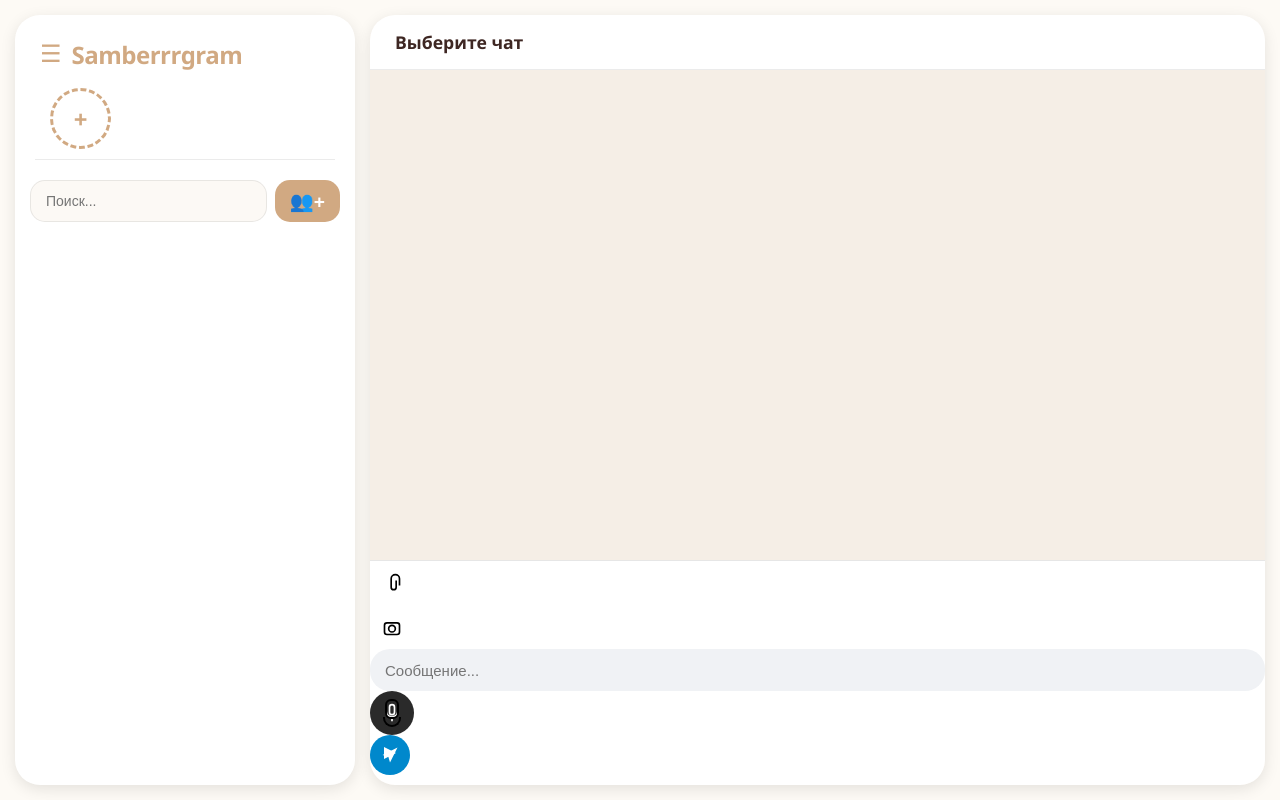
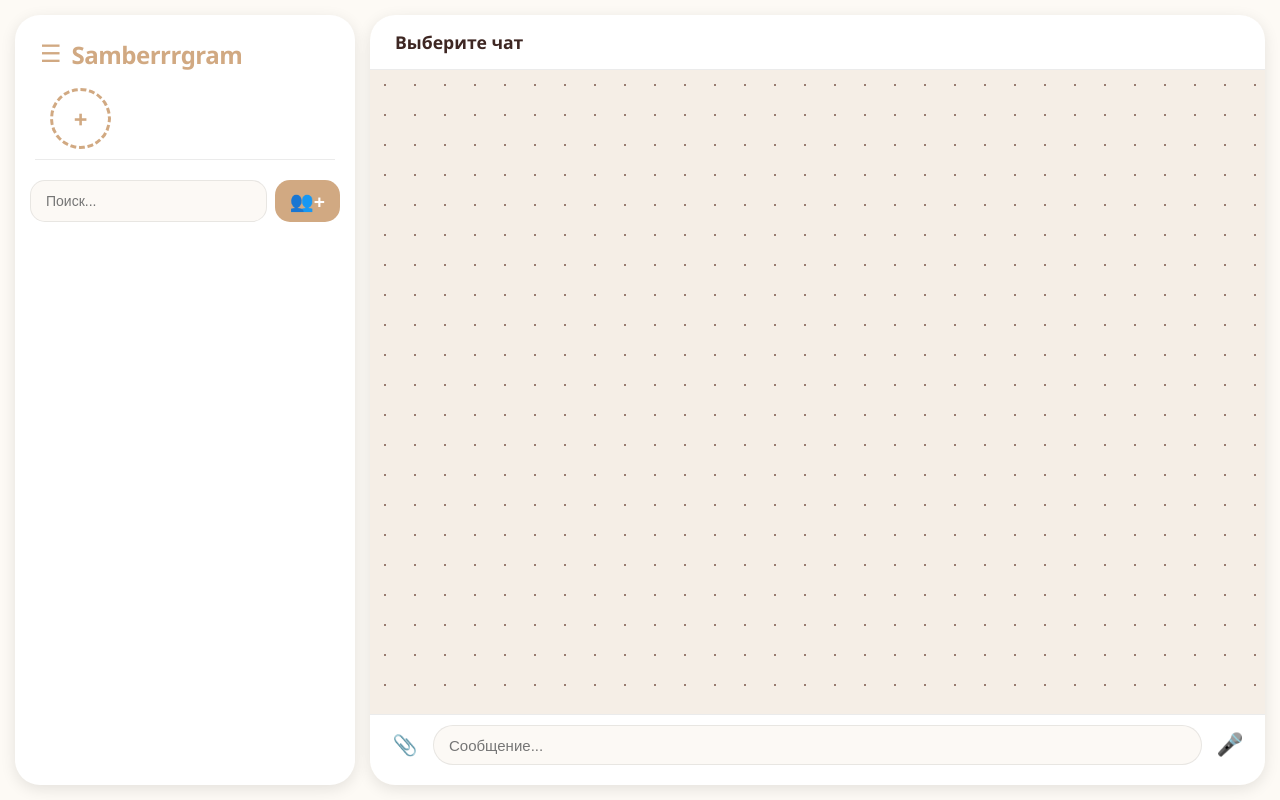
Before and after one commit to artemvergunov2009-ui/antispam_bot, a Flask app: page /chat in a window 1280 px wide. Run offline with Flask 3, Linux system fonts and the light colour scheme; the visitor is signed in with stand-in values (Sample User, id 1); some libraries are stand-ins or nearby versions.

Commit message:
Update chat.html

```diff
--- a/templates/chat.html
+++ b/templates/chat.html
@@ -291,320 +291,7 @@
             #videoPreviewContainer { width: 130px; height: 130px; bottom: 70px; right: 10px; }
         }
         @media (min-width: 769px) { #sidebar { display: flex !important; } #chat-area { display: flex !important; } .back-btn { display: none !important; } }
-    /* ============================= */
-/* 🔥 FULL MODERN CHAT REDESIGN */
-/* ============================= */
-
-/* ФОН ЧАТА */
-#messages-container {
-    background: linear-gradient(180deg, #f7f8fa, #eef1f5);
-    background-image: none;
-    padding: 20px;
-}
-
-/* ОБЩИЕ СООБЩЕНИЯ */
-.message {
-    border-radius: 18px;
-    padding: 10px 14px;
-    font-size: 14.5px;
-    line-height: 1.5;
-    box-shadow: none;
-    position: relative;
-    max-width: fit-content;
-    animation: msgFade 0.2s ease;
-}
-
-/* АНИМАЦИЯ */
-@keyframes msgFade {
-    from { opacity: 0; transform: translateY(5px); }
-    to { opacity: 1; transform: translateY(0); }
-}
-
-/* ВХОДЯЩИЕ */
-.message.in-message {
-    background: #ffffff;
-    border-bottom-left-radius: 6px;
-    box-shadow: 0 1px 2px rgba(0,0,0,0.06);
-}
-
-/* ИСХОДЯЩИЕ */
-.message.my-message {
-    background: #d9fdd3;
-    border-bottom-right-radius: 6px;
-}
-
-/* ХВОСТИКИ */
-.message::after {
-    content: "";
-    position: absolute;
-    bottom: 0;
-    width: 10px;
-    height: 10px;
-}
-
-.message.in-message::after {
-    left: -4px;
-    background: #fff;
-    clip-path: polygon(100% 0, 0 100%, 100% 100%);
-}
-
-.message.my-message::after {
-    right: -4px;
-    background: #d9fdd3;
-    clip-path: polygon(0 0, 0 100%, 100% 100%);
-}
-
-/* ОБЁРТКА */
-.msg-wrapper {
-    max-width: 70%;
-}
-
-/* ТЕКСТ */
-.msg-text-content {
-    font-size: 14.5px;
-}
-
-/* АВТОР */
-.msg-author {
-    font-size: 12px;
-    opacity: 0.7;
-}
-
-/* ВРЕМЯ */
-.msg-meta {
-    font-size: 11px;
-    opacity: 0.6;
-}
-
-/* ХОВЕР */
-.message:hover {
-    filter: brightness(0.98);
-}
-
-/* ============================= */
-/* INPUT REDESIGN */
-/* ============================= */
-
-#input-area {
-    background: #ffffff;
-    border-top: 1px solid #e6e6e6;
-}
-
-#messageInput {
-    border-radius: 20px;
-    background: #f0f2f5;
-    border: none;
-    height: 42px;
-    padding: 0 15px;
-}
-
-#messageInput:focus {
-    background: #ffffff;
-    box-shadow: 0 0 0 2px rgba(209,169,130,0.2);
-}
-
-/* ============================= */
-/* КНОПКИ БЕЗ ЭМОДЗИ */
-/* ============================= */
-
-/* ОБЩИЕ КНОПКИ */
-.attach-btn, #sendBtn, #tgRecordBtn {
-    font-size: 0 !important;
-    position: relative;
-}
-
-/* КНОПКА ОТПРАВКИ */
-#sendBtn {
-    background: var(--main-color);
-}
-
-/* ============================= */
-/* SIDEBAR REDESIGN */
-/* ============================= */
-
-.list-item {
-    border-radius: 14px;
-}
-
-.list-item.active {
-    background: linear-gradient(135deg, #d1a982, #b8916b);
-    color: white;
-}
-
-.avatar-circle {
-    border-radius: 16px;
-}
-
-/* ============================= */
-/* GLASS EFFECT */
-/* ============================= */
-
-#chat-area {
-    backdrop-filter: blur(10px);
-}
-
-#sidebar {
-    backdrop-filter: blur(10px);
-}
-
-/* ============================= */
-/* ПЛАВНОСТЬ */
-/* ============================= */
-
-* {
-    transition: all 0.2s ease;
-}
-
-
-   /* ===== ИКОНКИ КНОПОК (CSS DRAW) ===== */
-
-.icon-btn {
-    width: 40px;
-    height: 40px;
-    position: relative;
-    border: none;
-    background: transparent;
-    cursor: pointer;
-    font-size: 0; /* убирает эмодзи */
-}
-
-/* 📎 СКРЕПКА */
-.attach-btn::before,
-.attach-btn::after {
-    content: "";
-    position: absolute;
-    border: 2px solid currentColor;
-    border-radius: 6px;
-    transform: rotate(45deg);
-}
-
-.attach-btn::before {
-    width: 12px;
-    height: 20px;
-    top: 8px;
-    left: 13px;
-}
-
-.attach-btn::after {
-    width: 6px;
-    height: 14px;
-    top: 11px;
-    left: 16px;
-}
-
-/* 📸 КАМЕРА */
-.camera-btn::before {
-    content: "";
-    position: absolute;
-    top: 12px;
-    left: 8px;
-    width: 22px;
-    height: 14px;
-    border: 2px solid currentColor;
-    border-radius: 4px;
-}
-
-.camera-btn::after {
-    content: "";
-    position: absolute;
-    top: 15px;
-    left: 15px;
-    width: 6px;
-    height: 6px;
-    border: 2px solid currentColor;
-    border-radius: 50%;
-}
-
-/* 🎤 МИКРОФОН */
-#tgRecordBtn::before {
-    content: "";
-    position: absolute;
-    top: 8px;
-    left: 50%;
-    transform: translateX(-50%);
-    width: 10px;
-    height: 16px;
-    border: 2px solid currentColor;
-    border-radius: 6px;
-}
-
-#tgRecordBtn::after {
-    content: "";
-    position: absolute;
-    bottom: 8px;
-    left: 50%;
-    transform: translateX(-50%);
-    width: 14px;
-    height: 8px;
-    border: 2px solid currentColor;
-    border-top: none;
-    border-radius: 0 0 10px 10px;
-}
-
-/* ➤ ОТПРАВКА */
-#sendBtn {
-    background: var(--main-color);
-    border-radius: 50%;
-}
-
-#sendBtn::before {
-    content: "";
-    position: absolute;
-    left: 14px;
-    top: 12px;
-    border-left: 12px solid white;
-    border-top: 6px solid transparent;
-    border-bottom: 6px solid transparent;
-}
-
-/* 📞 СБРОС ВЫЗОВА */
-.call-end-btn::before {
-    content: "";
-    position: absolute;
-    top: 18px;
-    left: 10px;
-    width: 20px;
-    height: 6px;
-    border-radius: 10px;
-    background: white;
-    transform: rotate(-25deg);
-}
-
-
-.icon-btn {
-    width: 44px;
-    height: 44px;
-    border-radius: 50%;
-    border: none;
-    background: transparent;
-    display: flex;
-    align-items: center;
-    justify-content: center;
-    cursor: pointer;
-}
-
-/* микрофон (как Telegram) */
-#tgRecordBtn {
-    background: #2a2a2a;
-}
-
-/* отправка */
-#sendBtn {
-    background: #0088cc;
-}
-
-/* hover */
-.icon-btn:hover {
-    transform: scale(1.05);
-}
-
-/* плавность */
-.icon-btn svg {
-    transition: 0.2s;
-}
-
-
-   </style>
+    </style>
 </head>
 <body>
 
@@ -666,7 +353,7 @@
             <div style="display: flex; gap: 10px; margin-bottom: 15px;">
                 <input type="file" id="storyFileInput" accept="image/*,video/*" style="display: none;" onchange="handleStoryFileSelect(event)">
                 <button class="modal-btn btn-cancel" onclick="document.getElementById('storyFileInput').click()">📁 Галерея</button>
-                <button class="modal-btn btn-cancel" id="storyCameraBtn" onclick="toggleStoryCamera()"> Камера</button>
+                <button class="modal-btn btn-cancel" id="storyCameraBtn" onclick="toggleStoryCamera()">📸 Камера</button>
             </div>
 
             <input type="text" id="storyTextInput" placeholder="Добавить подпись..." style="width: 100%; padding: 12px; margin-bottom: 15px; border-radius: 10px; border: 1px solid var(--input-border); outline: none; background: var(--input-bg); color: var(--text-color-dark);">
@@ -757,11 +444,11 @@
         <div class="tg-call-bottom-area">
             <button class="tg-call-swipe-btn" onclick="toggleCallExtraMenu()">︿</button>
             <div class="tg-call-controls">
-    <button id="btnLoudspeaker" class="tg-call-btn" onclick="toggleSpeaker()"></button>
-    <button id="btnCamera" class="tg-call-btn" onclick="toggleCallVideo()"></button>
-    <button class="tg-call-btn" id="btnMuteAudio" onclick="toggleAudio()"></button>
-    <button id="btnHand" class="tg-call-btn" onclick="toggleHand()"></button>
-    <button class="tg-call-btn end-call" onclick="endCall()"></button>
+    <button id="btnLoudspeaker" class="tg-call-btn" onclick="toggleSpeaker()">🔊</button>
+    <button id="btnCamera" class="tg-call-btn" onclick="toggleCallVideo()">📹</button>
+    <button class="tg-call-btn" id="btnMuteAudio" onclick="toggleAudio()">🎤</button>
+    <button id="btnHand" class="tg-call-btn" onclick="toggleHand()">✋</button>
+    <button class="tg-call-btn end-call" onclick="endCall()">☎</button>
 </div>
         </div>
 
@@ -880,40 +567,28 @@
         <button id="multi-delete-btn" onclick="deleteSelectedMsgs()">Удалить выбранные (0)</button>
 
         <div id="input-area">
-
-            <!-- 📎 -->
-<button class="icon-btn">
-<svg viewBox="0 0 24 24" width="20" height="20" fill="none" stroke="currentColor" stroke-width="2">
-  <path d="M21 15V7a5 5 0 0 0-10 0v10a3 3 0 0 0 6 0V9"/>
-</svg>
-</button>
-
-<!-- 📸 -->
-<button class="icon-btn">
-<svg viewBox="0 0 24 24" width="20" height="20" fill="none" stroke="currentColor" stroke-width="2">
-  <rect x="3" y="7" width="18" height="14" rx="3"/>
-  <circle cx="12" cy="14" r="4"/>
-</svg>
-</button>
-
-<!-- поле ввода -->
-<input id="messageInput" placeholder="Сообщение..." />
-
-<!-- 🎤 -->
-<button id="tgRecordBtn" class="icon-btn">
-<svg viewBox="0 0 24 24" width="20" height="20" fill="none" stroke="white" stroke-width="2">
-  <rect x="9" y="2" width="6" height="12" rx="3"/>
-  <path d="M5 10a7 7 0 0 0 14 0"/>
-  <line x1="12" y1="19" x2="12" y2="22"/>
-</svg>
-</button>
-
-<!-- ➤ -->
-<button id="sendBtn" class="icon-btn">
-<svg viewBox="0 0 24 24" width="20" height="20" fill="white">
-  <path d="M3 12L21 3L12 21L10 14L3 12Z"/>
-</svg>
-</button>
+            <div id="channelBlocker" style="display:none; width:100%; text-align:center; color:var(--text-color-light); font-weight:bold; padding: 10px 0;">Только администраторы могут писать</div>
+            <div id="reply-preview-bar">
+                <div><span id="reply-preview-text">Ответ на сообщение...</span></div>
+                <button onclick="cancelReply()" style="background: none; border: none; font-size: 16px; cursor: pointer; color: var(--text-color-light);">✖</button>
+            </div>
+
+            <div id="file-preview-bar"></div>
+
+            <div class="input-controls" id="inputControls">
+                <input type="file" id="fileInput" accept="*/*" multiple style="display: none;" onchange="handleFileSelect(event)">
+                <button id="attachBtn" class="attach-btn" onclick="document.getElementById('fileInput').click()">📎</button>
+                <input type="text" id="messageInput" placeholder="Сообщение..." autocomplete="off" oninput="handleTyping(); checkSendButton();">
+                <div id="recordingStatus"></div>
+
+                <button id="sendBtn" class="attach-btn" style="display:none;" onclick="sendMessage()">➤</button>
+
+                <button id="tgRecordBtn" class="attach-btn"
+                    onmousedown="startHold(event)" onmouseup="endHold(event)" onmouseleave="cancelHold(event)"
+                    ontouchstart="startHold(event)" ontouchend="endHold(event)" ontouchmove="moveHold(event)">
+                    🎤
+                </button>
+            </div>
         </div>
     </div>
 
```
